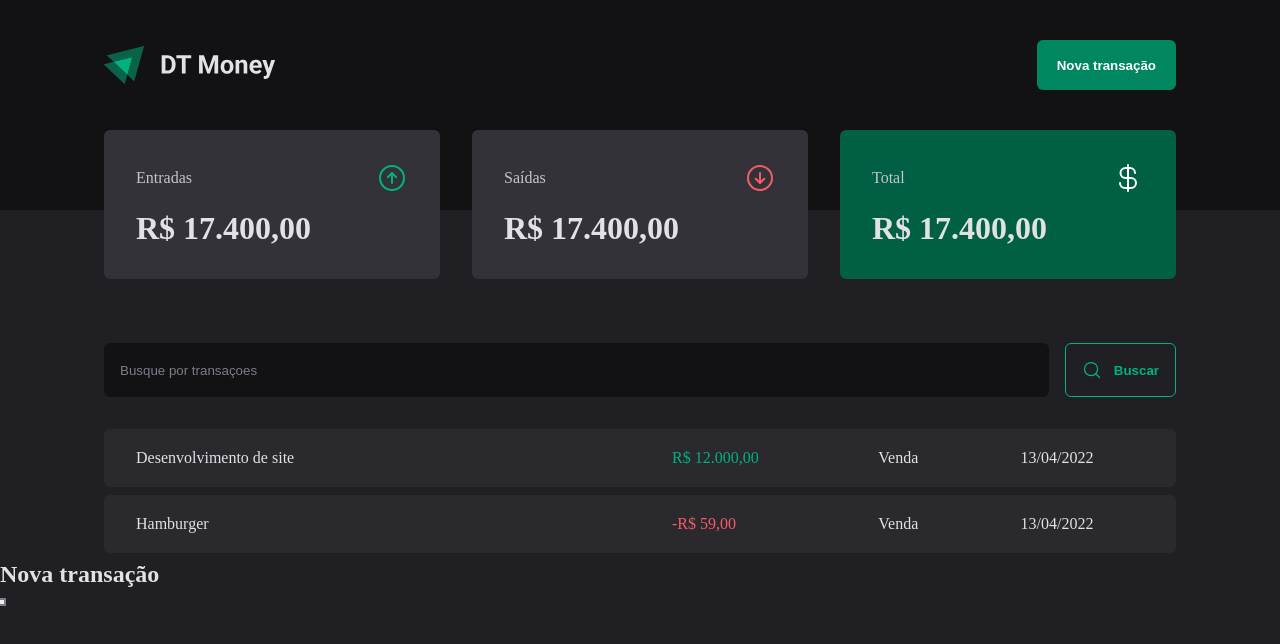
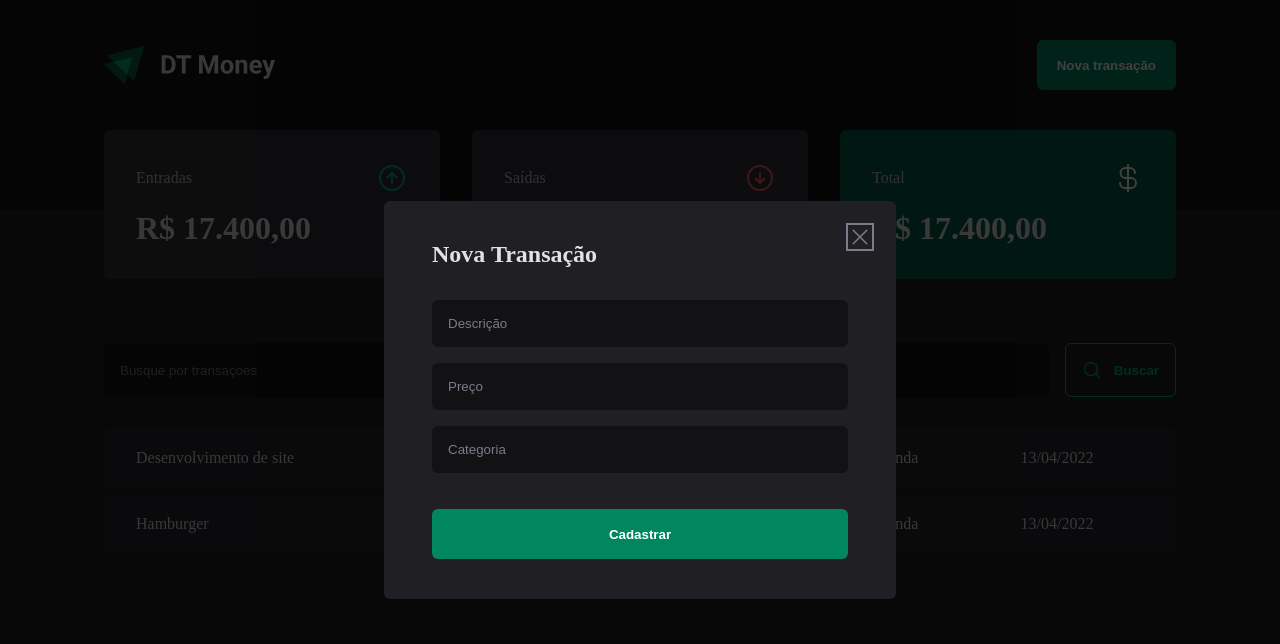
Before and after one commit to daniellichotti/03-dt-money, a React (Vite) app: page / in a window 1280 px wide. Both pictures are taken after a click on the button "Nova transação". Shown: the top 644 px of the page. Built offline with nearby package versions, Linux system fonts and the light colour scheme.

Commit message:
Modal de nova transacao - Estrutura visual

```diff
--- a/src/components/Header/index.tsx
+++ b/src/components/Header/index.tsx
@@ -2,6 +2,7 @@
 import * as Dialog from '@radix-ui/react-dialog';
 
 import logoImg from '../../assets/logo.svg';
+import { NewTransactionModal } from '../NewTransactionModal';
 
 export function Header() {
     return (
@@ -14,13 +15,7 @@
                             Nova transação
                         </NewTransactionButton>
                     </Dialog.Trigger>
-                    <Dialog.Portal>
-                        <Dialog.Overlay />
-                        <Dialog.Content>
-                            <Dialog.Title>Nova transação</Dialog.Title>
-                            <Dialog.Close />
-                        </Dialog.Content>
-                    </Dialog.Portal>
+                    <NewTransactionModal />
                 </Dialog.Root>
             </HeaderContent>
         </HeaderContainer>
--- /dev/null
+++ b/src/components/NewTransactionModal/index.tsx
@@ -0,0 +1,28 @@
+import * as Dialog from '@radix-ui/react-dialog';
+import { X } from 'phosphor-react';
+
+import { CloseButton, Content, Overlay } from './styles';
+
+export function NewTransactionModal() {
+    return (
+        <Dialog.Portal>
+            <Overlay />
+
+            <Content>
+                <Dialog.Title>Nova Transação</Dialog.Title>
+
+                <CloseButton>
+                    <X size={24} />
+                </CloseButton>
+
+                <form>
+                    <input type="text" placeholder="Descrição" required />
+                    <input type="number" placeholder="Preço" required />
+                    <input type="text" placeholder="Categoria" required />
+
+                    <button type="submit">Cadastrar</button>
+                </form>
+            </Content>
+        </Dialog.Portal>
+    );
+}
--- /dev/null
+++ b/src/components/NewTransactionModal/styles.ts
@@ -0,0 +1,63 @@
+import styled from 'styled-components';
+import * as Dialog from '@radix-ui/react-dialog';
+
+export const Overlay = styled(Dialog.Overlay)`
+    position: fixed;
+    width: 100vw;
+    height: 100vh;
+    inset: 0;
+    background: rgba(0, 0, 0, 0.75);
+`;
+
+export const Content = styled(Dialog.Content)`
+    min-width: 32rem;
+    border-radius: 6px;
+    padding: 2.5rem 3rem;
+    background: ${(props) => props.theme['gray-800']};
+    position: fixed;
+    top: 50%;
+    left: 50%;
+    transform: translate(-50%, -50%);
+    form {
+        margin-top: 2rem;
+        display: flex;
+        flex-direction: column;
+        gap: 1rem;
+        input {
+            border-radius: 6px;
+            border: 0;
+            background: ${(props) => props.theme['gray-900']};
+            color: ${(props) => props.theme['gray-300']};
+            padding: 1rem;
+            &::placeholder {
+                color: ${(props) => props.theme['gray-500']};
+            }
+        }
+        button[type='submit'] {
+            height: 50px;
+            border: 0;
+            background: ${(props) => props.theme['green-500']};
+            color: ${(props) => props.theme.white};
+            font-weight: bold;
+            padding: 0 1.25rem;
+            border-radius: 6px;
+            margin-top: 1.25rem;
+            cursor: pointer;
+            &:hover {
+                background: ${(props) => props.theme['green-700']};
+                transition: background-color 0.2s;
+            }
+        }
+    }
+`;
+
+export const CloseButton = styled(Dialog.Close)`
+    position: absolute;
+    background: transparent;
+    border: 0;
+    top: 1.5rem;
+    right: 1.5rem;
+    line-height: 0;
+    cursor: pointer;
+    color: ${(props) => props.theme['gray-500']};
+`;
```
